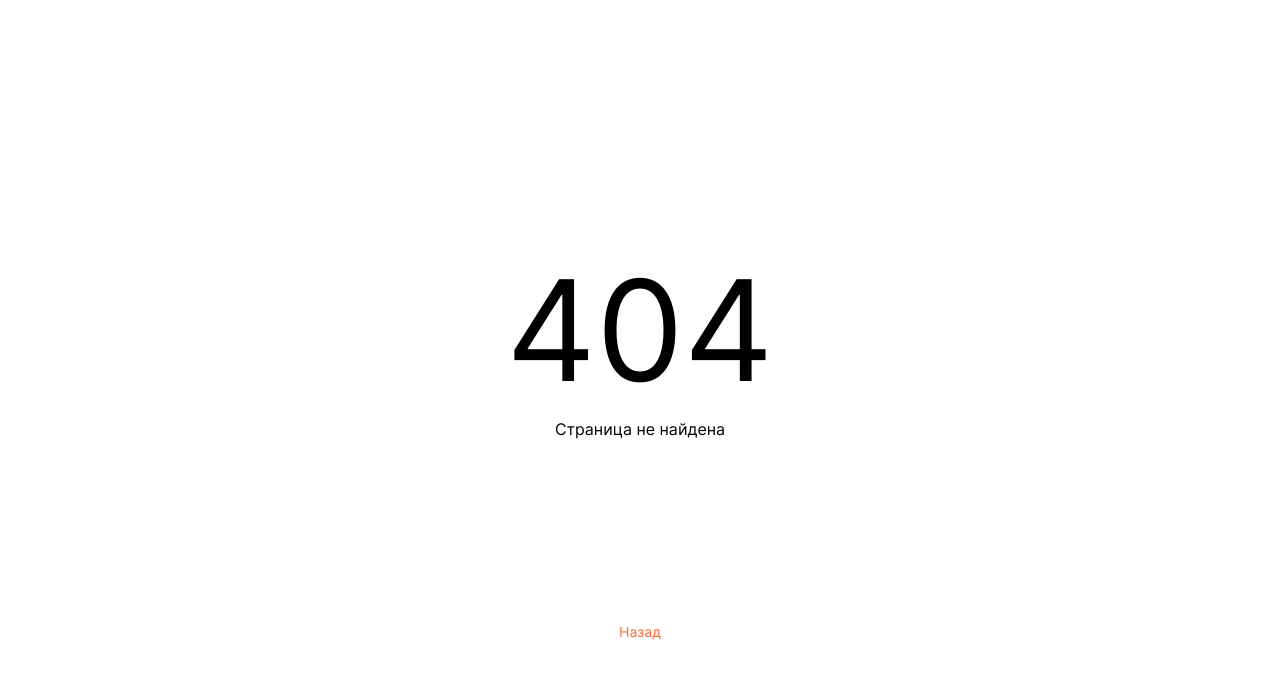
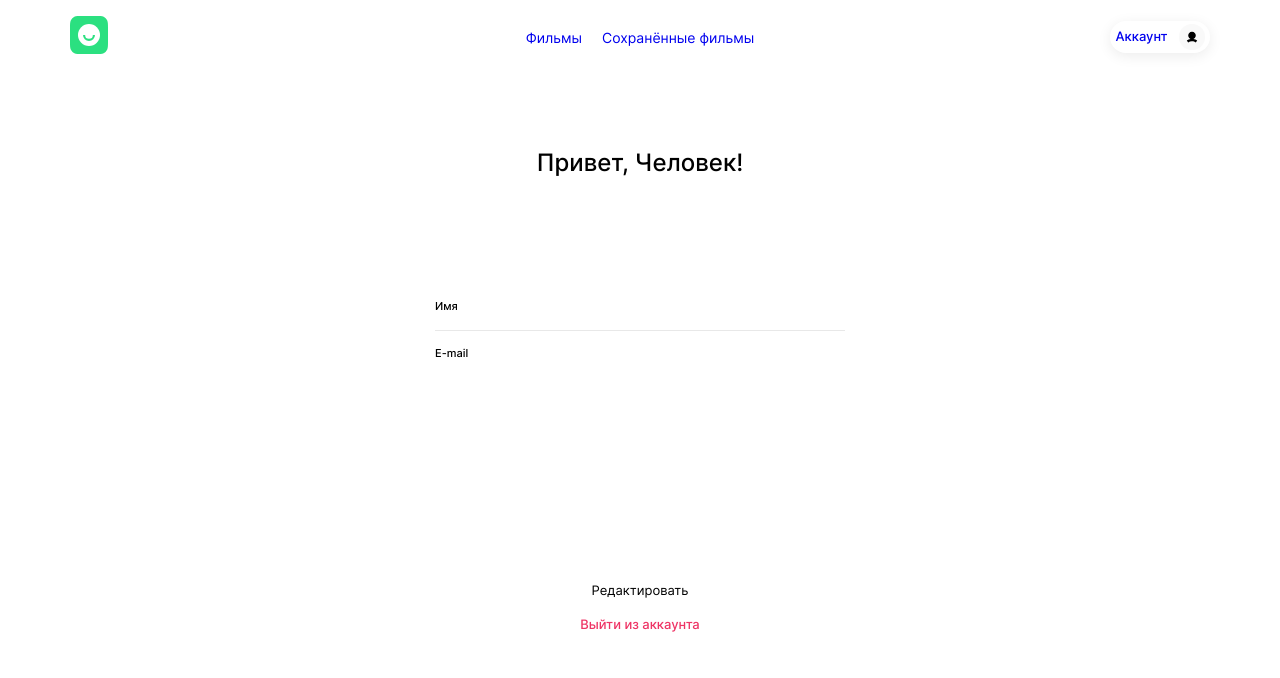
Before and after one commit to Lehano-A/movies-explorer-frontend, a React app: page /profile in a window 1280 px wide. Before the commit this address had no page. Built offline with nearby package versions, Linux system fonts and the light colour scheme.

Commit message:
Страница профайла сверстана

```diff
--- a/src/components/App/App.js
+++ b/src/components/App/App.js
@@ -5,9 +5,11 @@ import Header from '../Header/Header';
 import Main from '../Main/Main';
 import Footer from '../Footer/Footer';
 import Movies from '../Main/Movies/Movies';
-import SignUp from '../SignUp/SignUp'
-import SignIn from '../SignIn/SignIn'
-import PageNotFound from '../PageNotFound/PageNotFound'
+import SignUp from '../SignUp/SignUp';
+import SignIn from '../SignIn/SignIn';
+import PageNotFound from '../PageNotFound/PageNotFound';
+import Profile from '../Profile/Profile';
+
 
 import oneC from "./../../images/posters/1.jpg";
 import twoC from "./../../images/posters/2.jpg";
@@ -32,6 +34,7 @@ function App() {
   const [isLogLink, setIsLogLink] = useState(false);
   const [isProfileLink, setIsProfileLink] = useState(false);
   const [isPageNotFound, setIsPageNotFound] = useState(false)
+  const [isMainPage, setIsMainPage] = useState(false)
 
   const [isSignUp, setIsSignUp] = useState(false);
   const [isSignIn, setIsSignIn] = useState(false);
@@ -42,13 +45,16 @@ function App() {
 
   useEffect(() => {
     handleCountCards();
-  }, [])
+  }, []);
+
 
   // ОБРАБОТЧИК ССЫЛКИ РЕГИСТРАЦИИ
   function handleIsReg() {
     setIsRegLink(true)
     setIsLogLink(false)
     setIsProfileLink(false)
+    setIsMainPage(false)
+    setIsPageNotFound(false)
   }
 
   // ОБРАБОТЧИК ССЫЛКИ АУТЕНТИФИКАЦИИ
@@ -56,6 +62,8 @@ function App() {
     setIsLogLink(true)
     setIsRegLink(false)
     setIsProfileLink(false)
+    setIsMainPage(false)
+    setIsPageNotFound(false)
   }
 
   // ОБРАБОТЧИК ССЫЛКИ ПРОФАЙЛА
@@ -63,9 +71,12 @@ function App() {
     setIsProfileLink(true)
     setIsLogLink(false)
     setIsRegLink(false)
+    setIsMainPage(false)
+    setIsPageNotFound(false)
   }
 
   function handleClickByLogo() {
+    setIsMainPage(true)
     setIsProfileLink(false)
     setIsLogLink(false)
     setIsRegLink(false)
@@ -82,7 +93,7 @@ function App() {
     setIsPageNotFound(false)
   }
 
-   // ЗАРЕГИСТРИРОВАН ЛИ ПОЛЬЗОВАТЕЛЬ
+  // ЗАРЕГИСТРИРОВАН ЛИ ПОЛЬЗОВАТЕЛЬ
   function handleIsSignUp() {
     setIsSignUp(true)
   }
@@ -143,7 +154,9 @@ function App() {
         <Switch>
 
           <Route exact path="/">
-            <Main />
+            <Main
+              handleClickByLogo={handleClickByLogo}
+            />
           </Route>
 
           <Route path="/movies">
@@ -156,12 +169,19 @@ function App() {
           </Route>
 
 
+          <Route path="/profile">
+            <Profile
+              handleIsProfile={handleIsProfile}
+            />
+          </Route>
+
           <Route path="/saved-movies">
           </Route>
 
 
           <Route path="/signup">
             <SignUp
+              handleIsReg={handleIsReg}
               handleSubmitSignUp={handleSubmitSignUp}
             />
           </Route>
@@ -169,6 +189,7 @@ function App() {
 
           <Route path="/signin">
             <SignIn
+              handleIsLog={handleIsLog}
               handleSubmitSignIn={handleSubmitSignIn}
             />
           </Route>
@@ -185,6 +206,7 @@ function App() {
 
         <Footer
           isPageNotFound={isPageNotFound}
+          isProfileLink={isProfileLink}
         />
 
       </div>
--- a/src/components/Footer/Footer.js
+++ b/src/components/Footer/Footer.js
@@ -1,13 +1,13 @@
 import React from "react";
 import { useLocation } from "react-router";
 
-function Footer({ isPageNotFound }) {
+function Footer({ isPageNotFound, isProfileLink }) {
 
   const location = useLocation();
   const pathName = location.pathname;
 
   function disabledFooter() {
-    if (pathName === '/signup' || pathName === '/signin' || isPageNotFound) {
+    if (pathName === '/signup' || pathName === '/signin' || isPageNotFound || isProfileLink) {
       return 'footer_disabled';
     }
   }
--- a/src/components/Form/Form.js
+++ b/src/components/Form/Form.js
@@ -1,13 +1,23 @@
 import React from "react";
 import { Link } from "react-router-dom";
 
-function Form({ name, buttonName, regQuestion, inOrUp, regOrLogin, children, handleSubmit }) {
+function Form({
+  name,
+  buttonName,
+  regQuestion,
+  inOrUp,
+  regOrLogin,
+  children,
+  handleSubmit,
+  profileButton,
+  profileFormHeight
+}) {
 
   return (
     <>
-      <form onSubmit={handleSubmit} className="Form" method="POST" name={name}>
+      <form onSubmit={handleSubmit} className={`Form ${profileFormHeight}`} method="POST" name={name}>
         {children}
-        <button type="submit" className="form__submit">{buttonName}</button>
+        <button type="submit" className={`form__submit ${profileButton}`}>{buttonName}</button>
       </form>
       <div className="form__reg-login-link-box">
         <p className="form__reg-question">{regQuestion}</p>
--- a/src/components/Header/Header.js
+++ b/src/components/Header/Header.js
@@ -1,36 +1,35 @@
 import React, { useEffect } from 'react';
 import logo from './../../images/logo.svg';
 import { Link, useLocation } from 'react-router-dom';
+import { useHistory } from 'react-router';
 
 function Header({ isRegLink, isLogLink, isProfileLink, isPageNotFound, handleIsReg, handleIsLog, handleIsProfile, handleClickByLogo }) {
-
+  const history = useHistory();
   const location = useLocation();
   const pathName = location.pathname;
 
-  const signUpUrl = pathName === '/signup'; // URL ФОРМЫ РЕГИСТРАЦИИ
-  const signInUrl = pathName === '/signin'; // URL ФОРМЫ АУТЕНТИФИКАЦИИ
-  const profileUrl = pathName === '/profile'; // URL ФОРМЫ ПРОФАЙЛА
   const MainUrl = pathName === '/'; // URL ГЛАВНОЙ СТРАНИЦЫ
 
+  function goToMainPage() {
+    history.push('/')
+  }
+
   // СТЭЙТ ВНУТРЕННЕЙ ССЫЛКИ ИЛИ URL - TRUE
-  const activeLink = (isRegLink || signUpUrl) || (isLogLink || signInUrl) || (isProfileLink || profileUrl);
+  const activeLink = (isRegLink || isLogLink);
 
   // ПРИМЕНИТЬ СВЕТЛЫЙ ФОН ШАПКИ, НА ВСЕ СТРАНИЦЫ, КРОМЕ: ГЛАВНОЙ И 404
   function useLightBg() {
-    if (!MainUrl && activeLink)
-      return 'header_light-bg'
+    return (!MainUrl && (activeLink || isProfileLink)) && 'header_light-bg'
   }
 
   // УБРАТЬ ШАПКУ, ЕСЛИ 404
   function removeHead() {
-    if (isPageNotFound)
-      return 'header__head_disabled'
+    return isPageNotFound && 'header__head_disabled'
   }
 
-  // В ШАПКЕ ТОЛЬКО ЛОГО (ДЛЯ - /signup, /signin)
+  // ПОКАЗЫВАЕМ В ШАПКЕ ТОЛЬКО ЛОГО (ДЛЯ - /signup, /signin)
   function showOnlyLogo() {
-    if (activeLink && !MainUrl)
-      return 'header__head_only-logo'
+    return (activeLink && !MainUrl) && 'header__head_only-logo'
   }
 
   // ОБРАБОТЧИК ДАЛЬНЕЙШЕЙ ЛОГИКИ ПРИ НАЖАТИИ НА ССЫЛКИ
@@ -55,9 +54,9 @@ function Header({ isRegLink, isLogLink, isProfileLink, isPageNotFound, handleIsR
           <li><Link to="/movies" className="header__link-movies">Фильмы</Link></li>
           <li><Link to="/saved-movies" className="header__link-saved-movies">Сохранённые фильмы</Link></li>
         </ul>
-        <Link to="/profile" className="header__profile">
+        <Link to="/profile" className="header__profile-button">
           <p>Аккаунт</p>
-          <span className="header__profile-icon"></span>
+          <span className="header__profile-button-icon"></span>
         </Link>
       </>
     }
@@ -65,8 +64,8 @@ function Header({ isRegLink, isLogLink, isProfileLink, isPageNotFound, handleIsR
     // ЕСЛИ ПОЛЬЗОВАТЕЛЬ НЕЗАЛОГИНЕН
     if (!isProfileLink) {
       return <ul className="header__signin-signup-box">
-        <li><Link onClick={handleIsReg} to="/signup" className="header__link-signup">Регистрация</Link></li>
-        <li><Link onClick={handleIsLog} to="/signin" className="header__link-signin">Войти</Link></li>
+        <li><Link to="/signup" className="header__link-signup">Регистрация</Link></li>
+        <li><Link to="/signin" className="header__link-signin">Войти</Link></li>
       </ul>
     }
   }
@@ -76,7 +75,7 @@ function Header({ isRegLink, isLogLink, isProfileLink, isPageNotFound, handleIsR
 
       <div className={`header__head ${showOnlyLogo()}`}>
 
-        <Link onClick={handleClickByLogo} to="/"><img className="header__logo" src={logo} alt="Логотип сайта"></img></Link>
+        <Link to="/"><img onClick={goToMainPage} className="header__logo" src={logo} alt="Логотип сайта"></img></Link>
 
         {handleRegLogProfile()}
 
--- a/src/components/Header/__logo/header__logo.css
+++ b/src/components/Header/__logo/header__logo.css
@@ -4,6 +4,10 @@
   margin-left: 70px;
 }
 
+.header__logo a {
+  width: 0;
+}
+
 .header__logo:hover {
   cursor: pointer;
 }
--- a/src/components/Main/Main.js
+++ b/src/components/Main/Main.js
@@ -1,10 +1,15 @@
-import React from "react";
+import React, { useEffect } from "react";
 import Promo from "./Promo/Promo";
 import AboutProject from "./AboutProject/AboutProject";
 import Tech from "./Techs/Techs";
 import Student from "./Student/Student";
 
-function Main() {
+function Main({ handleClickByLogo }) {
+
+  useEffect(() => {
+    handleClickByLogo();
+  });
+
   return (
     <main>
       <Promo />
--- /dev/null
+++ b/src/components/Profile/Profile.css
@@ -0,0 +1,6 @@
+.Profile {
+  max-width: 410px;
+  display: flex;
+  flex-direction: column;
+  margin: 0 auto;
+}
--- /dev/null
+++ b/src/components/Profile/Profile.js
@@ -0,0 +1,35 @@
+import React, { useEffect } from "react";
+import Form from "../Form/Form";
+
+
+function Profile({ handleIsProfile }) {
+
+  useEffect(() => {
+    handleIsProfile();
+  }, []);
+
+  return (
+    <div className="Profile">
+      <h1 className="profile__hello-title">Привет, Человек!</h1>
+      <Form profileFormHeight="profile__form-height" profileButton="profile__button-submit" buttonName="Редактировать">
+
+        <div className="profile__inputs-box">
+          <div className="profile__name-box">
+            <label for="name" className="profile__label">Имя</label>
+            <input id="name" type="text" className="profile__input"></input>
+          </div>
+
+          <div className="profile__email-box">
+            <label for="email" className="profile__label">E-mail</label>
+            <input id="email" type="email" className="profile__input"></input>
+          </div>
+        </div>
+
+      </Form>
+      <button className="profile__logout">Выйти из аккаунта</button>
+    </div>
+  )
+
+}
+
+export default Profile;
--- /dev/null
+++ b/src/components/Profile/__button-submit/profile__button-submit.css
@@ -0,0 +1,13 @@
+.profile__button-submit {
+  font-size: 13px;
+  font-weight: 400;
+  line-height: 1.21;
+  background-color: transparent;
+  color: black;
+  margin: 0 auto;
+  height: 16px;
+}
+
+.profile__button-submit:hover {
+  text-decoration: underline;
+}
--- /dev/null
+++ b/src/components/Profile/__email-box/profile__email-box.css
@@ -0,0 +1,6 @@
+.profile__email-box {
+  display: flex;
+  align-items: center;
+  justify-content: space-between;
+  padding-top: 16px;
+}
--- /dev/null
+++ b/src/components/Profile/__form-height/profile__form-height.css
@@ -0,0 +1,3 @@
+.profile__form-height {
+  height: 298px;
+}
--- /dev/null
+++ b/src/components/Profile/__hello-title/profile__hello-title.css
@@ -0,0 +1,7 @@
+.profile__hello-title {
+  font-size: 24px;
+  font-weight: 500;
+  line-height: 1.21;
+  margin: 74px 0 123px;
+  text-align: center;
+}
--- /dev/null
+++ b/src/components/Profile/__input/profile__input.css
@@ -0,0 +1,14 @@
+.profile__input {
+  font-size: 11px;
+  font-weight: 400;
+  line-height: 1.21;
+  text-align: right;
+  max-width: 80%;
+  height: 14px;
+  border: none;
+  padding: 0;
+}
+
+.profile__input:focus {
+  outline: none;
+}
--- /dev/null
+++ b/src/components/Profile/__inputs-box/profile__inputs-box.css
@@ -0,0 +1,5 @@
+.profile__inputs-box {
+  display: flex;
+  flex-direction: column;
+  justify-content: center;
+}
--- /dev/null
+++ b/src/components/Profile/__label/profile__label.css
@@ -0,0 +1,5 @@
+.profile__label {
+  font-size: 11px;
+  font-weight: 500;
+  line-height: 1.21;
+}
--- /dev/null
+++ b/src/components/Profile/__logout/profile__logout.css
@@ -0,0 +1,14 @@
+.profile__logout {
+  font-size: 13px;
+  font-weight: 500;
+  line-height: 1.21;
+  border: none;
+  background-color: transparent;
+  cursor: pointer;
+  margin: 0 auto;
+  color: #ee3465;
+}
+
+.profile__logout:hover {
+  text-decoration: underline;
+}
--- /dev/null
+++ b/src/components/Profile/__name-box/profile__name-box.css
@@ -0,0 +1,7 @@
+.profile__name-box {
+  display: flex;
+  justify-content: space-between;
+  align-items: center;
+  border-bottom: 1px #e8e8e8 solid;
+  padding-bottom: 16px;
+}
--- a/src/components/SignIn/SignIn.js
+++ b/src/components/SignIn/SignIn.js
@@ -1,11 +1,15 @@
-import React from "react";
+import React, { useEffect } from "react";
 import Form from "../Form/Form";
 
-function SignIn({ handleSubmitSignIn }) {
+function SignIn({ handleSubmitSignIn, handleIsLog }) {
+
+  useEffect(() => {
+    handleIsLog();
+  }, []);
 
   return (
 
-    <section className="SignIn">
+    <div className="SignIn">
 
       <Form handleSubmit={handleSubmitSignIn} buttonName="Войти" regQuestion="Ещё не зарегистрированы?" inOrUp="up" regOrLogin="Регистрация">
         <div className="form__input-box">
@@ -19,7 +23,7 @@ function SignIn({ handleSubmitSignIn }) {
         </div>
       </Form>
 
-    </section>
+    </div>
 
   )
 
--- a/src/components/SignUp/SignUp.js
+++ b/src/components/SignUp/SignUp.js
@@ -1,12 +1,16 @@
-import React from "react";
+import React, { useEffect } from "react";
 import Form from "../Form/Form";
 
 /* ФОРМА РЕГИСТРАЦИИ */
-function SignUp({ handleSubmitSignUp }) {
+function SignUp({ handleSubmitSignUp, handleIsReg }) {
+
+  useEffect(() => {
+    handleIsReg();
+  });
 
   return (
 
-    <section className="SignUp">
+    <div className="SignUp">
 
       <Form handleSubmit={handleSubmitSignUp} buttonName="Зарегистрироваться" regQuestion="Уже зарегистрированы?" inOrUp="in" regOrLogin="Войти">
 
@@ -24,7 +28,7 @@ function SignUp({ handleSubmitSignUp }) {
 
       </Form>
 
-    </section>
+    </div>
   )
 
 }
```
Also changed, not shown: src/index.css (+11 -0 lines).
